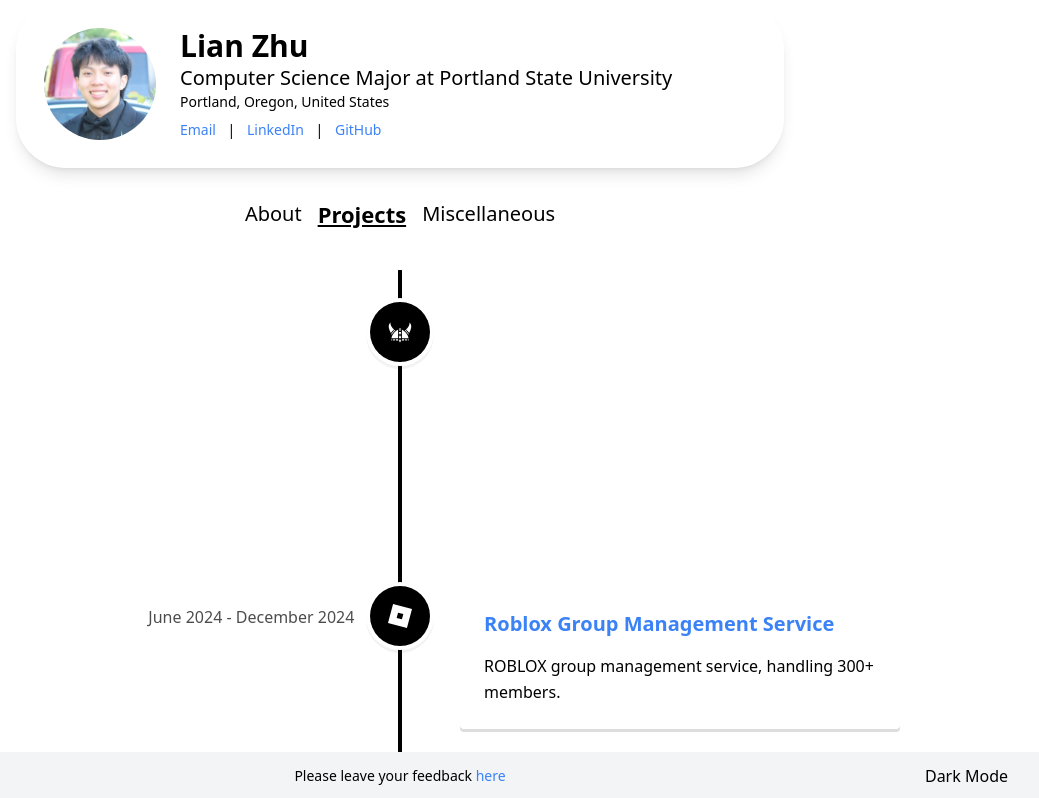
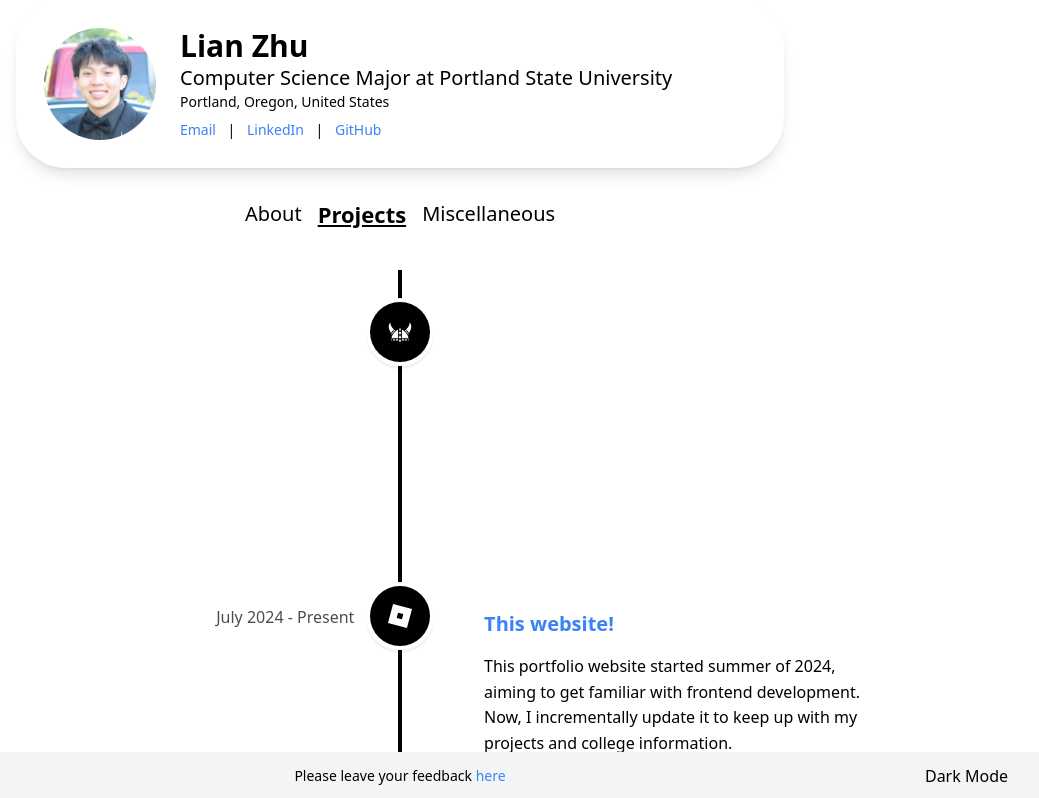
Before and after one commit to zhul498/portfolio, a React (Vite) app: page /projects in a window 1280 px wide. Shown: the top 798 px of the page, without its empty margins (240-1279 px from the left). Built offline with nearby package versions, Linux system fonts and the light colour scheme.

Commit message:
Update Projects.jsx

```diff
--- a/src/pages/Projects.jsx
+++ b/src/pages/Projects.jsx
@@ -30,6 +30,25 @@ const Projects = () => {
                         grade distributions, and instructor data.
                     </p>
                 </VerticalTimelineElement>
+
+                <VerticalTimelineElement
+                    className="vertical-timeline-element--work"
+                    contentStyle={{ background: darkMode ? '#333' : '#fff', color: darkMode ? '#fff' : '#000' }}
+                    contentArrowStyle={{ borderRight: `7px solid ${darkMode ? '#333' : '#fff'}` }}
+                    iconStyle={{ background: darkMode ? '#333' : '#000', color: '#fff' }}
+                    icon={<SiRoblox />}
+                    date="July 2024 - Present">
+                    <a href="https://github.com/zhul498/portfolio"
+                    target="_blank"
+                    rel="noopener noreferrer"
+                    className="text-xl font-semibold text-blue-500 hover:text-blue-700 hover:underline">
+                        <h3 className="vertical-timeline-element-title">This website!</h3>
+                    </a>
+                    <p>This portfolio website started summer of 2024, aiming to get familiar with frontend development. Now, I incrementally update it to keep up with my
+                        projects and college information.
+                    </p>
+                </VerticalTimelineElement>
+
                 <VerticalTimelineElement
                     className="vertical-timeline-element--work"
                     contentStyle={{ background: darkMode ? '#333' : '#fff', color: darkMode ? '#fff' : '#000' }}
@@ -45,6 +64,7 @@ const Projects = () => {
                     </a>
                     <p>ROBLOX group management service, handling 300+ members.</p>
                 </VerticalTimelineElement>
+
 
                 <VerticalTimelineElement
                     className="vertical-timeline-element--work"
```
